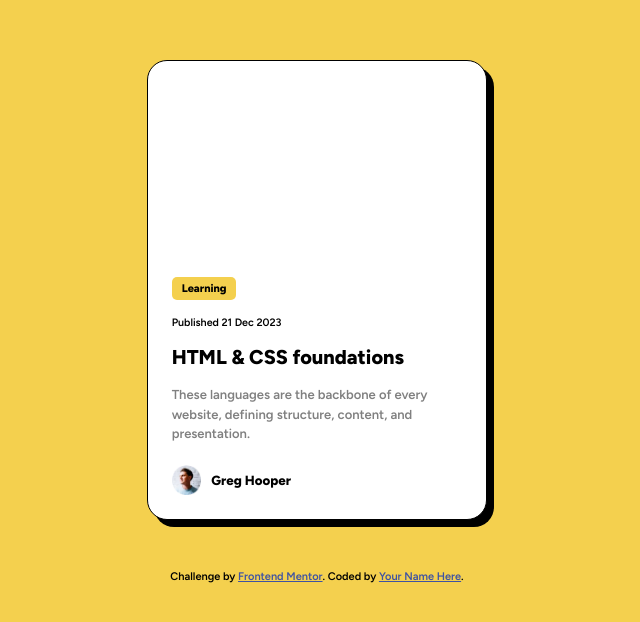
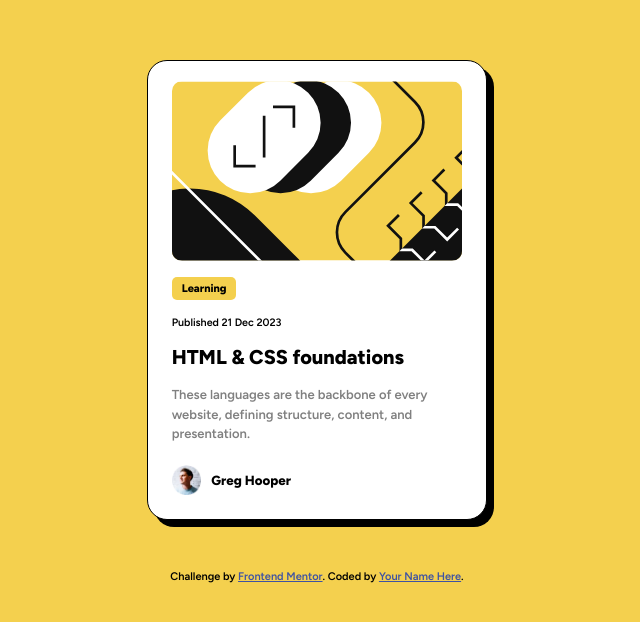
Before and after one commit to cesarlaviery/Blog-preview-card, a plain HTML site: page index.html in a window 1280 px wide. Shown: the whole page, without its empty margins (323-963 px from the left). Drawn offline with Linux system fonts and the light colour scheme; the site is published under a folder, as on GitHub Pages, so addresses that start at the root find nothing.

Commit message:
index.html

```diff
--- a/index.html
+++ b/index.html
@@ -21,7 +21,7 @@
     <div class="card__container">
 
       <figure class="card_img-container">
-        <img src="/assets/images/illustration-article.svg" alt="" class="card__img">
+        <img src="assets/images/illustration-article.svg" alt="" class="card__img">
       </figure>
 
       <h5 class="card__level">Learning</h5>
```
